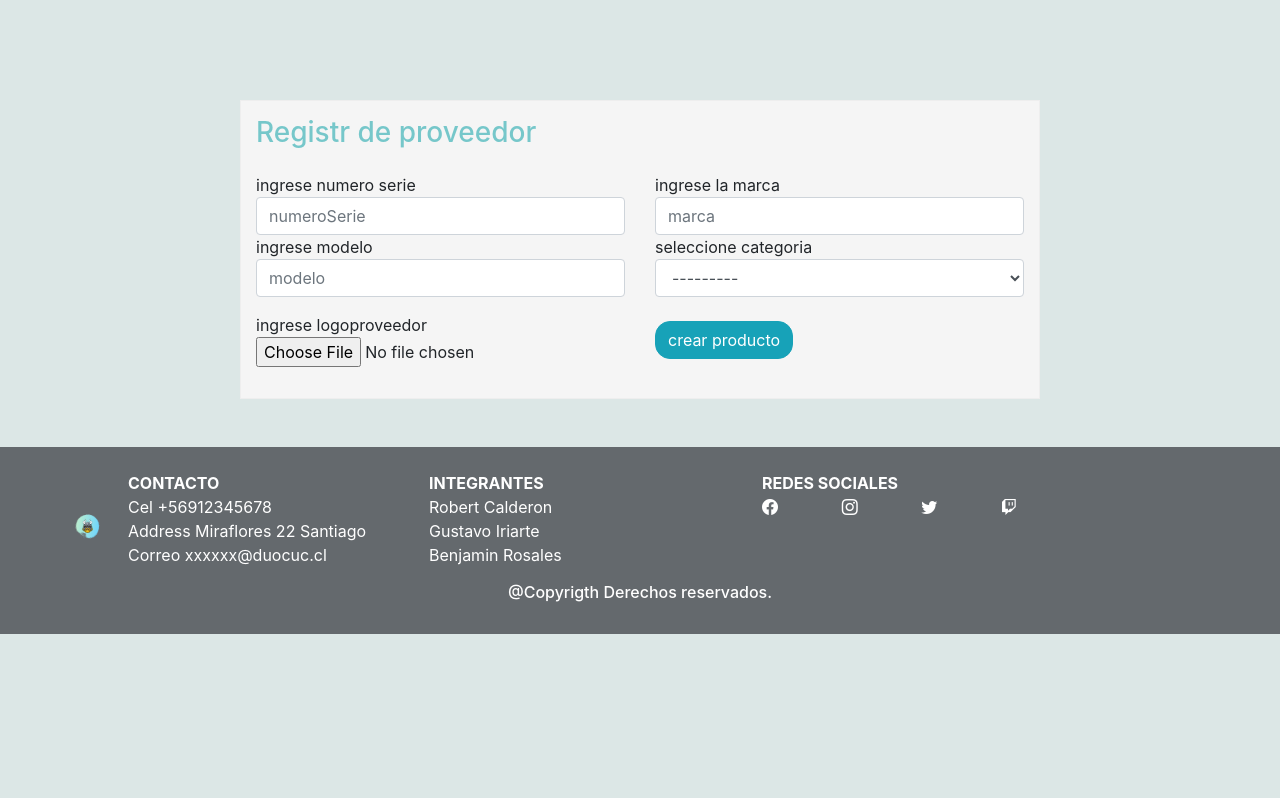
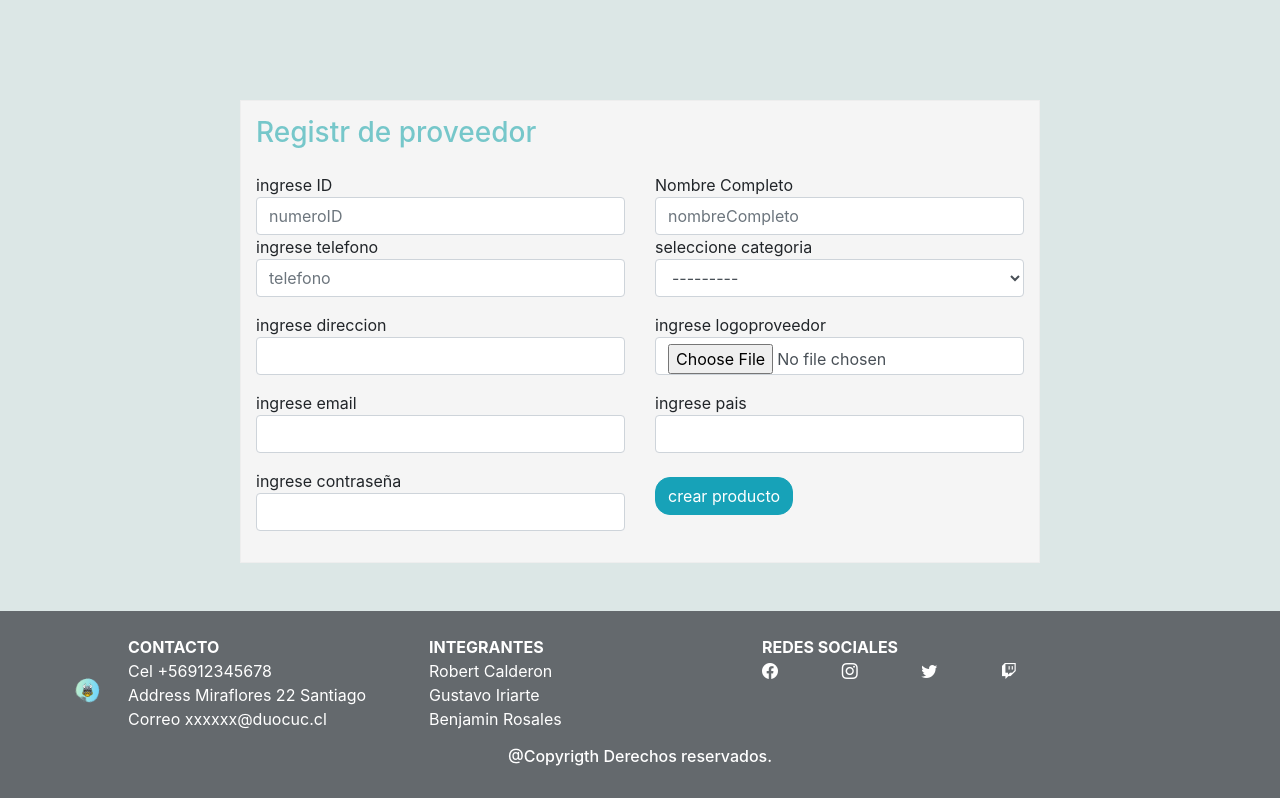
Before and after one commit to robCalderonDev/exp4, a Django app: page /form_producto/ in a window 1280 px wide. Shown: the part 82-880 px from the top of the page. Before the commit the page ends 716 px from the top, so only its background shows below. Run offline with Django 3.2, Linux system fonts and the light colour scheme; data that the repository does not hold is empty; some libraries are stand-ins or nearby versions.

Commit message:
se ha agregado nuevos form y se finaliza proyecto

```diff
--- a/TestDjango/TestDjango/settings.py
+++ b/TestDjango/TestDjango/settings.py
@@ -79,7 +79,7 @@ DATABASES = {
     'default': {
         'ENGINE': 'django.db.backends.oracle',
         'NAME': '127.0.0.1:1521/xe',
-        'USER': 'c##odin',
+        'USER': 'c##exp4',
         'PASSWORD': '1234',
         'TEST': {
             'USER': 'default_test',
--- a/TestDjango/valhalla/forms.py
+++ b/TestDjango/valhalla/forms.py
@@ -6,42 +6,47 @@ from .models import Producto
 class ProductoForm(ModelForm):
     class Meta :
         model=Producto
-        fields=['numeroSerie','marca','modelo','categoria','imagen']
+        fields=['numeroID','nombreCompleto','telefono','categoria','direccion','imagen','email','pais','contrasenna']
 
         labels={
-            'numeroSerie':'ingrese numero serie',
-            'marca':'ingrese la marca',
-            'modelo':'ingrese modelo',
+            'numeroID':'ingrese ID',
+            'nombreCompleto':'Nombre Completo',
+            'telefono':'ingrese telefono',
             'categoria':'seleccione categoria',
-            'imagen':'ingrese logoproveedor'
+            'direccion':'ingrese direccion',
+            'imagen':'ingrese logoproveedor',
+            'email':'ingrese email',
+            'pais':'ingrese pais',
+            'contrasenna':'ingrese contraseña'
+
 
         }
 
         widgets={
-            'numeroSerie': forms.TextInput(
+            'numeroID': forms.TextInput(
                 attrs={
                     'class':'form-control',
-                    'placeholder':'numeroSerie',
-                    'id':'numeroSerie'
+                    'placeholder':'numeroID',
+                    'id':'numeroID'
 
 
                 }
             ),
-            'marca': forms.TextInput(
+            'nombreCompleto': forms.TextInput(
                 attrs={
                     'class':'form-control',
-                    'placeholder':'marca',
-                    'id':'marca'
+                    'placeholder':'nombreCompleto',
+                    'id':'nombreCompleto'
 
 
                 }
 
             ),
-            'modelo':forms.TextInput(
+            'telefono':forms.TextInput(
                 attrs={
                     'class':'form-control',
-                    'placeholder':'modelo',
-                    'id':'modelo'
+                    'placeholder':'telefono',
+                    'id':'telefono'
 
                 }
             ),
@@ -53,6 +58,39 @@ class ProductoForm(ModelForm):
                 }
 
             ),
+            'direccion':forms.TextInput(
+                attrs={
+                    'class':'form-control',
+                    'id':'direccion'
+                }
+
+            ),
+            'imagen':forms.FileInput(
+                attrs={
+                    'class':'form-control',
+                    'id':'imagen'
+                }
+            ),
+            'email':forms.TextInput(
+                attrs={
+                    'class':'form-control',
+                    'id':'email'
+                }
+            ),
+            'pais':forms.TextInput(
+                attrs={
+                    'class':'form-control',
+                    'id':'pais'
+                }
+            ),
+            'contrasenna':forms.PasswordInput(
+                attrs={
+                    'class':'form-control',
+                    'id':'contrasenna'
+                }
+
+            ),
+
 
 
 
--- a/TestDjango/valhalla/models.py
+++ b/TestDjango/valhalla/models.py
@@ -1,5 +1,6 @@
 from typing import ClassVar
 from django.db import models
+from django.forms.fields import EmailField
 
 # Create your models here.
 
@@ -11,11 +12,20 @@ class Categoria(models.Model):
         return (self.nombreCategoria)
 
 class Producto(models.Model):
-    numeroSerie=models.CharField(max_length=20, primary_key=True,verbose_name='numeroSerie')
-    marca=models.CharField(max_length=20,verbose_name='Marca')
-    modelo=models.CharField(max_length=20,verbose_name='Modelo')
-    categoria=models.ForeignKey(Categoria,on_delete=models.CASCADE)
-    imagen = models.ImageField(upload_to='logos_id',null=True)
+    numeroID=        models.CharField(max_length=20, primary_key=True,verbose_name='numeroID',null=True)
+    nombreCompleto=  models.CharField(max_length=20,verbose_name='nombreCompleto',null=True)
+    telefono=        models.CharField(max_length=20,verbose_name='telefono',null=True)
+    categoria=       models.ForeignKey(Categoria,on_delete=models.CASCADE)
+    direccion=       models.CharField(max_length=30,verbose_name='direccion',null=True)
+    imagen =         models.ImageField(upload_to='logos_id',null=True)
+    email=           models.CharField(max_length=30,verbose_name='email',null=True)
+    pais=            models.CharField(max_length=20,verbose_name= 'pais',null=True)
+    contrasenna=      models.CharField(max_length=30,verbose_name= 'contrasenna',null=True,blank=True)
+
+
+
+
+
 
     def __str__(self) :
-        return (self.numeroSerie)
+        return (self.numeroID)
--- a/TestDjango/valhalla/templates/form_crearproducto.html
+++ b/TestDjango/valhalla/templates/form_crearproducto.html
@@ -67,20 +67,20 @@
                     <div class="row">
                         {%csrf_token%}
                         <div class="col-6">
-                            {{producto_form.numeroSerie.label}}
+                            {{producto_form.numeroID.label}}
 
-                            {{producto_form.numeroSerie}}
+                            {{producto_form.numeroID}}
                         </div>
                         <div class="col-6">
-                            {{producto_form.marca.label}}
+                            {{producto_form.nombreCompleto.label}}
 
-                            {{producto_form.marca}}
+                            {{producto_form.nombreCompleto}}
 
                         </div>
                         <div class="col-6 ">
-                            {{producto_form.modelo.label}}
+                            {{producto_form.telefono.label}}
 
-                            {{producto_form.modelo}}
+                            {{producto_form.telefono}}
 
                         </div>
                         <div class="form-group col-6 ">
@@ -91,13 +91,34 @@
 
 
                         </div>
+                        <div class="form-group col-6">
+                            {{producto_form.direccion.label}}
+                            {{producto_form.direccion}}
+
+                        </div>
                         <div class="form-group  col-6">
                             {{producto_form.imagen.label}}
-                            <br>
+                            {{producto_form.imagen}}
 
-                            {{producto_form.imagen}}
+
                         </div>
                         <div class="form-group col-6">
+                            {{producto_form.email.label}}
+                            {{producto_form.email}}
+
+                        </div>
+                        <div class="form-group col-6">
+                            {{producto_form.pais.label}}
+                            {{producto_form.pais}}
+                        </div>
+                        <div class="form-group col-6">
+                            {{producto_form.contrasenna.label}}
+                            {{producto_form.contrasenna}}
+
+                        </div>
+                        <div class="form-group col-6">
+
+
 
 
                         <input type="submit" id="guardar" class="btn btn-info mt-2 " value="crear producto" >
--- a/TestDjango/valhalla/templates/index.html
+++ b/TestDjango/valhalla/templates/index.html
@@ -78,7 +78,7 @@
                     <h5>Consigue los mejores productos Geek solo aqui!</h5>
                     <p>Sabemos que conseguir productos de oriente es dificil pero puedes encontrarlos todos en Valhalla Geek berserker!  </p>
                     <a href="{% url 'tienda' %}"><button type="button" class="btn btn-success mb-2">Ir a tienda </button>  </a>
-                    <a href="{% url 'form_producto' %}"><button type="button" class="btn btn-info mb-2">Ir a ingresar producto </button>  </a>
+                    <a href="{% url 'form_producto' %}"><button type="button" class="btn btn-info mb-2">Ir a ingresar proveedor </button>  </a>
 
 
 
--- a/TestDjango/valhalla/views.py
+++ b/TestDjango/valhalla/views.py
@@ -32,7 +32,7 @@ def ver(request):
     return render(request,'ver.html',context={'productos':productos})
 
 def form_mod_producto(request,id):
-    producto=Producto.objects.get(numeroSerie=id)
+    producto=Producto.objects.get(numeroID=id)
     datos={
         'form':ProductoForm(instance=producto)
     }
@@ -43,6 +43,6 @@ def form_mod_producto(request,id):
             return redirect('ver')
     return render(request,'form_mod_producto.html',datos)
 def form_del_producto(request,id):
-    producto=Producto.objects.get(numeroSerie=id)
+    producto=Producto.objects.get(numeroID=id)
     producto.delete()
     return redirect('ver')
```
Also changed, not shown: TestDjango/valhalla/templates/preventa.html (+16 -11 lines), TestDjango/valhalla/templates/ver.html (+31 -12 lines), TestDjango/logos_id/logos_id/logo-PlayStation.png (added), TestDjango/logos_id/logos_id/maxresdefault_egeAh7I.jpg (added), TestDjango/logos_id/logos_id/xboxlogo_5jJ9GOe.jpg (added), TestDjango/valhalla/migrations/0005_auto_20210706_1739.py (added).
